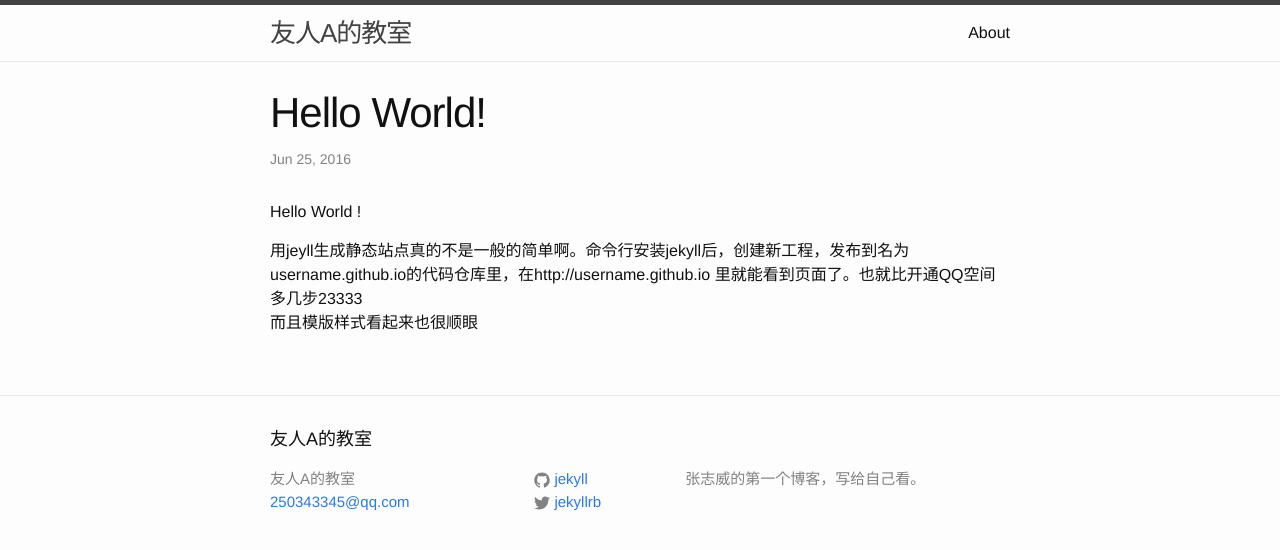
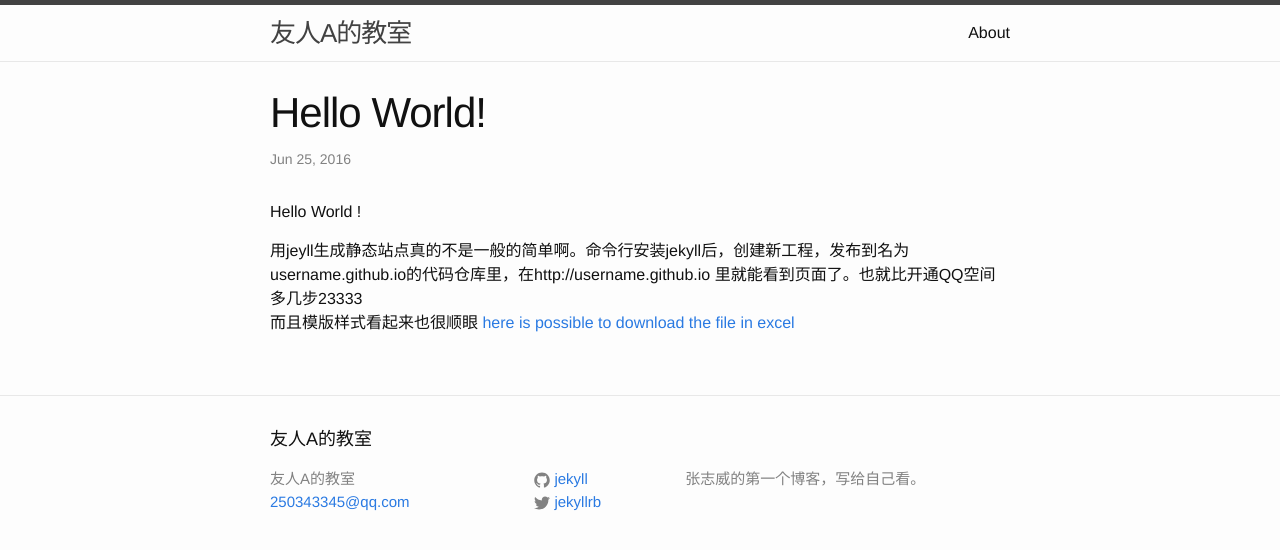
Before and after one commit to Zwei-Eric/Zwei-Eric.github.io, a Jekyll site: the page built from _posts/2016-06-25-Hello-World.markdown, in a window 1280 px wide. Shown: the top 550 px of the page. Built offline with Jekyll 4.4.1, drawn with Linux system fonts in a browser that asks for light colours.

Commit message:
Update 2016-06-25-Hello-World.markdown

```diff
--- a/_posts/2016-06-25-Hello-World.markdown
+++ b/_posts/2016-06-25-Hello-World.markdown
@@ -8,3 +8,6 @@ Hello World !
  用jeyll生成静态站点真的不是一般的简单啊。命令行安装jekyll后，创建新工程，发布到名为username.github.io的代码仓库里，在http://username.github.io
  里就能看到页面了。也就比开通QQ空间多几步23333<br>
  而且模版样式看起来也很顺眼
+[here is possible to download the file in excel][1]
+
+[1]:{{ https://inarii.github.io }}1.pdf
```
